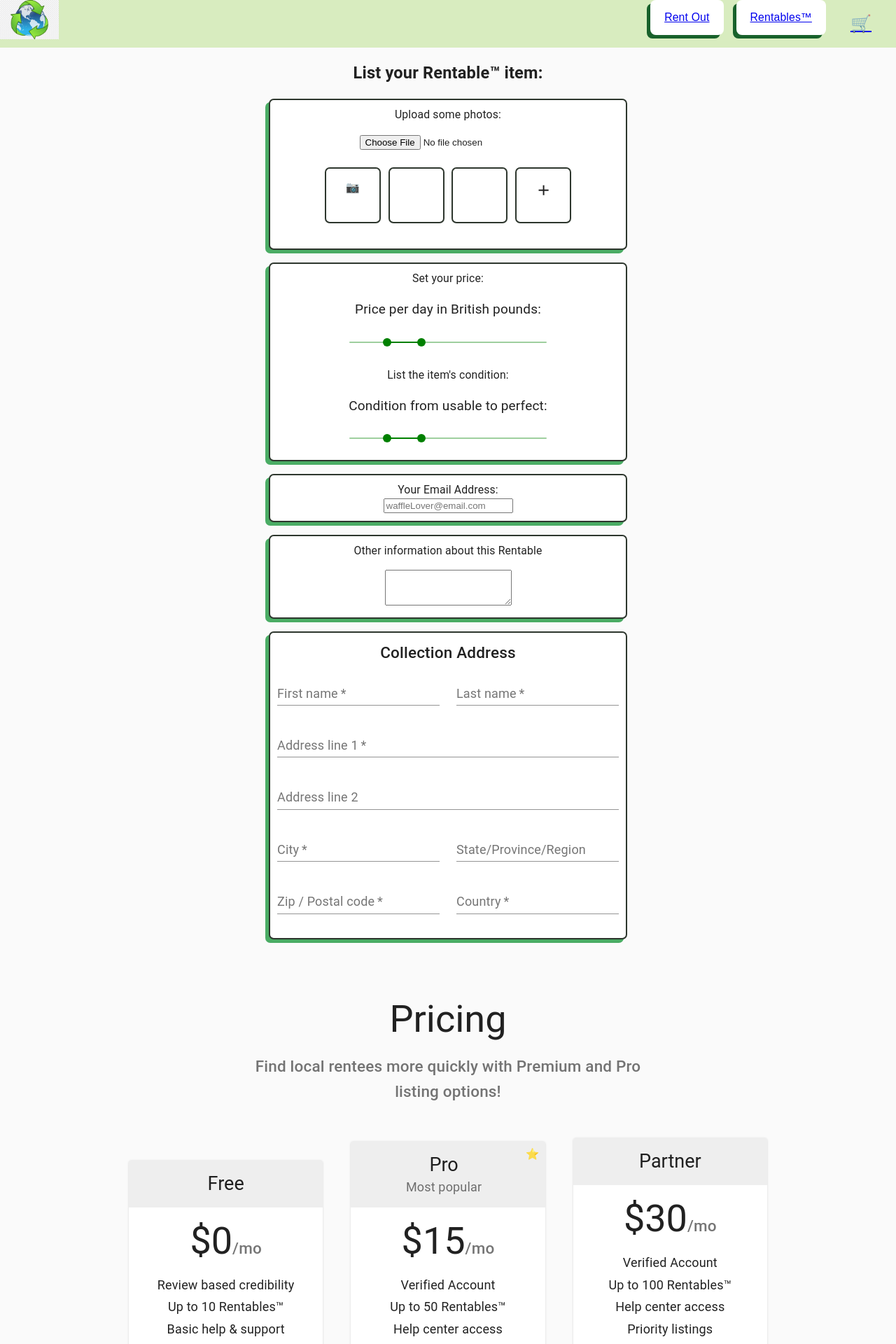
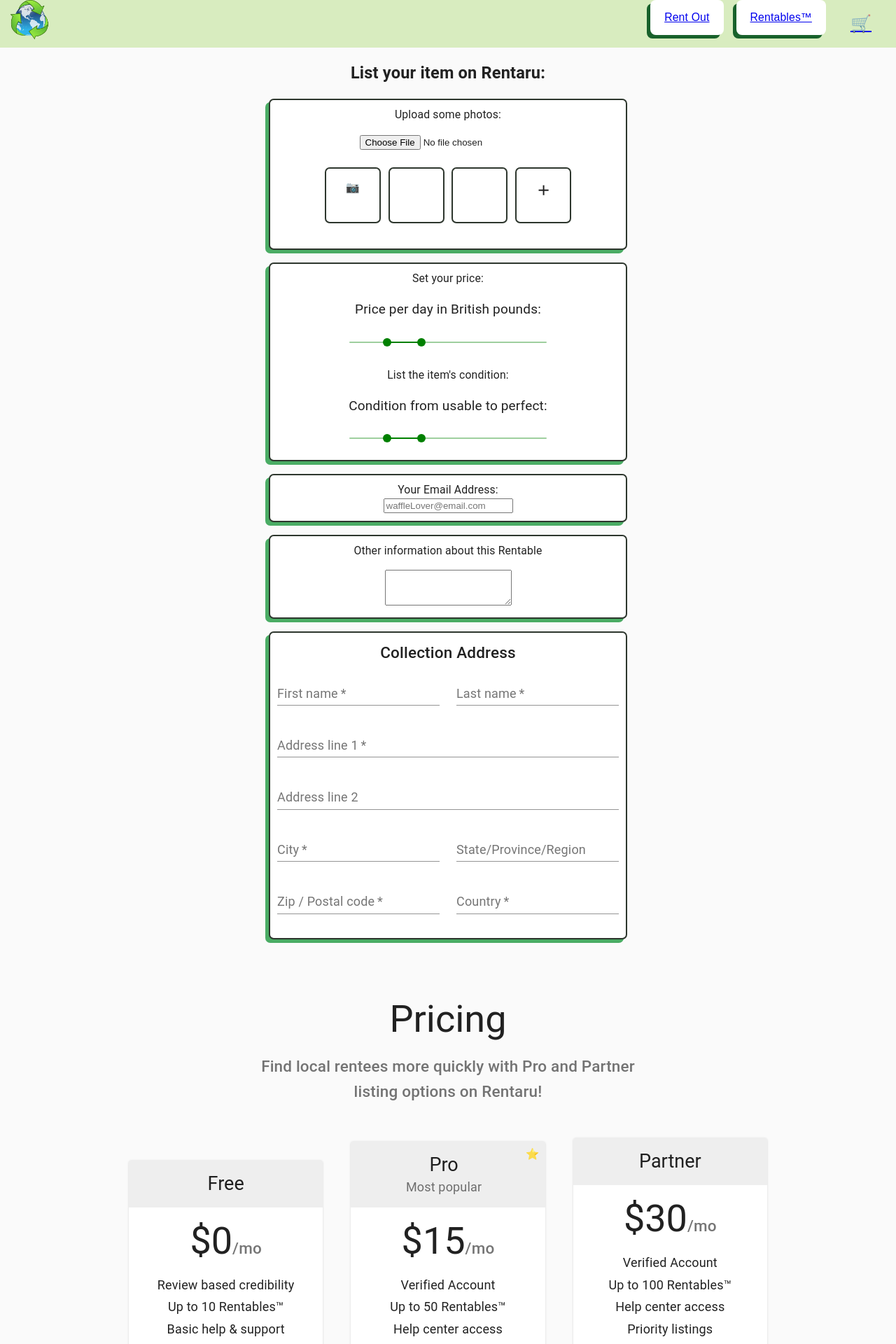
Before and after one commit to hazieon/rentaru, a React (Create React App) app: page /list in a window 1280 px wide. Shown: the top 1920 px of the page at 70% size. Built offline with nearby package versions, Linux system fonts and the light colour scheme.

Commit message:
RENAMED app to RENTARU

```diff
--- a/public/index.html
+++ b/public/index.html
@@ -6,8 +6,8 @@
     <meta name="viewport" content="width=device-width, initial-scale=1" />
     <meta name="theme-color" content="#000000" />
     <meta
-      name="eCycle"
-      content="Rent usable local products & prevent unnecessary landfill waste."
+      name="Rentaru"
+      content="Rent usable local products & prevent unnecessary landfill waste with Rentaru."
     />
     <link rel="apple-touch-icon" href="%PUBLIC_URL%/logo192.png" />
     <!--
@@ -24,7 +24,7 @@
       work correctly both with client-side routing and a non-root public URL.
       Learn how to configure a non-root public URL by running `npm run build`.
     -->
-    <title>eCycle</title>
+    <title>Rentaru</title>
     <link href="https://fonts.googleapis.com/css2?family=Merriweather+Sans&display=swap" rel="stylesheet">
   </head>
   <body>
--- a/src/components/List/index.js
+++ b/src/components/List/index.js
@@ -11,7 +11,7 @@
 function List() {
   return (
     <div className={styles.listContainer}>
-       <h2>List your Rentable™ item:</h2>
+       <h2>List your item on Rentaru:</h2>
     <div className={styles.panel}>
      <span className={styles.span}>Upload some photos:</span>
     <p> </p>
--- a/src/components/Pricing/index.js
+++ b/src/components/Pricing/index.js
@@ -1,6 +1,4 @@
-import styles from "./index.module.css"
 import React from 'react';
-import AppBar from '@material-ui/core/AppBar';
 import Button from '@material-ui/core/Button';
 import Card from '@material-ui/core/Card';
 import CardActions from '@material-ui/core/CardActions';
@@ -8,8 +6,6 @@
 import CardHeader from '@material-ui/core/CardHeader';
 import CssBaseline from '@material-ui/core/CssBaseline';
 import Grid from '@material-ui/core/Grid';
-// import StarIcon from '@material-ui/icons/StarBorder';
-import Toolbar from '@material-ui/core/Toolbar';
 import Typography from '@material-ui/core/Typography';
 import Link from '@material-ui/core/Link';
 import { makeStyles } from '@material-ui/core/styles';
@@ -145,7 +141,7 @@
           Pricing
         </Typography>
         <Typography variant="h6" align="center" color="textSecondary" component="p">
-          Find local rentees more quickly with Premium and Pro listing options!
+          Find local rentees more quickly with Pro and Partner listing options on Rentaru!
         </Typography>
       </Container>
       {/* End hero unit */}
```
Also changed, not shown: src/images/2021-04-18_14_25_23-Hackathon_Possible_Presentation_-_Google_Slides___Mozilla_Firefox-removebg-preview.png (added), src/images/earth.png.
